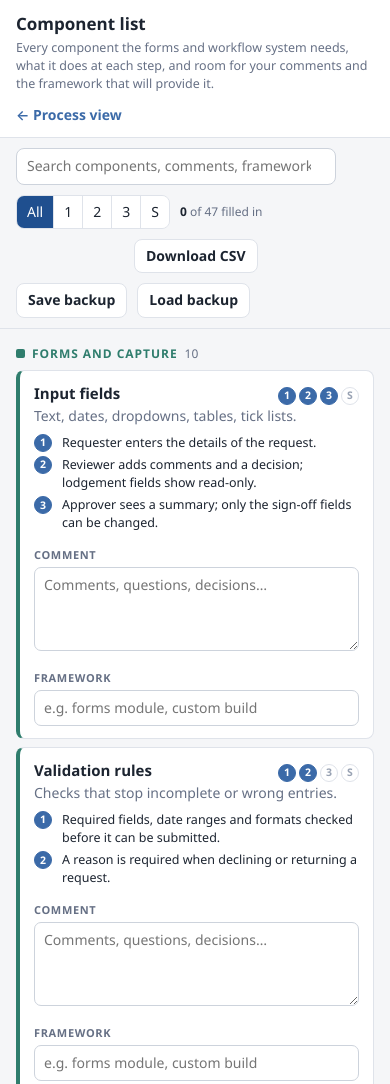
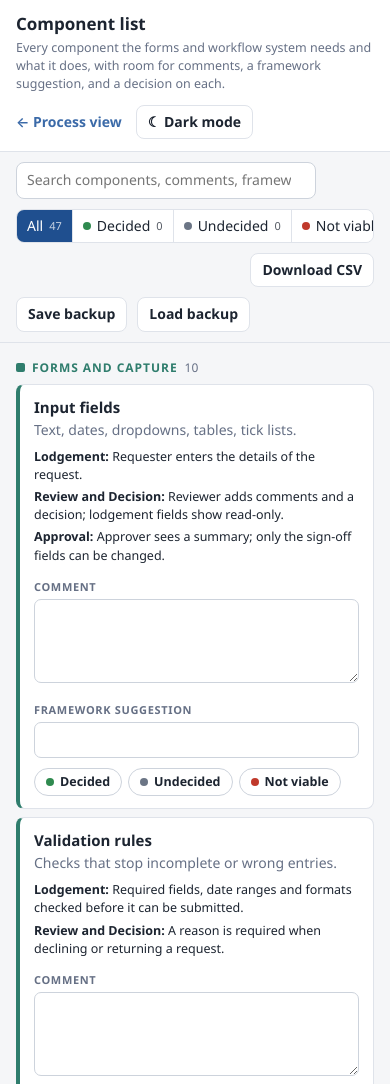
Before and after one commit to NovNoir/tascflow, a plain HTML site: page components.html in a window 390 px wide. Shown: the top 1084 px of the page. Drawn offline with Linux system fonts and the light colour scheme.

Commit message:
Component list: decisions colour the cards, Framework suggestion, no step bubbles; light/dark mode switch on both pages
Co-Authored-By: Claude Opus 5.5 <noreply@anthropic.com>

```diff
--- a/components.html
+++ b/components.html
@@ -4,24 +4,31 @@
 <meta charset="utf-8">
 <meta name="viewport" content="width=device-width, initial-scale=1">
 <title>Component list: workflow system concept</title>
+<script src="theme.js"></script>
 <style>
   :root {
     --ink: #1c2430; --muted: #667085; --line: #dfe3ea; --bg: #f5f6f8; --card: #fff; --field: #fff; --field-line: #cdd3dc;
-    --shape-line: #3b6aa8; --accent: #1f4f8f; --accent-soft: #e8f0fb; --on-accent: #fff; --here-ink: #1a3560;
-    --faint: #8a94a6; --chip-off: #98a2b3; --lane-line: #7b8799; --hl: #e39b00; --ok: #2f7d4f;
+    --shape-line: #3b6aa8; --accent: #1f4f8f; --on-accent: #fff; --hl: #e39b00; --ok: #2f7d4f;
+    --decided: #2f8a4f; --decided-bg: #e8f5ec; --decided-line: #9fd3b1;
+    --undecided: #6b7585; --undecided-bg: #eceef2; --undecided-line: #c3c9d3;
+    --notviable: #c0392b; --notviable-bg: #fbeceb; --notviable-line: #eeb1aa;
     --cat-capture: #2f7d6d; --cat-workflow: #3b6aa8; --cat-people: #4d7c0f; --cat-records: #9a5b13; --cat-connect: #0e7490;
     --cat-audit: #7a3e8f; --cat-users: #a3265a; --cat-admin: #4b5563;
   }
   @media (prefers-color-scheme: dark) { :root:not([data-theme="light"]) {
     --ink: #e6e9ef; --muted: #9aa4b5; --line: #2a313d; --bg: #10141a; --card: #181d25; --field: #10141a; --field-line: #353d4b;
-    --shape-line: #6b98d6; --accent: #3b6fbf; --accent-soft: #1c2a40; --on-accent: #fff; --here-ink: #cfe0fb;
-    --faint: #7d889b; --chip-off: #6b7587; --lane-line: #7b8799; --hl: #f0b232; --ok: #5fbf86;
+    --shape-line: #6b98d6; --accent: #3b6fbf; --on-accent: #fff; --hl: #f0b232; --ok: #5fbf86;
+    --decided: #4fb874; --decided-bg: #14271c; --decided-line: #2c6a42;
+    --undecided: #8d97a8; --undecided-bg: #20252e; --undecided-line: #3f4756;
+    --notviable: #ec6a5e; --notviable-bg: #2c1618; --notviable-line: #7a3530;
     --cat-capture: #4fb3a0; --cat-workflow: #6b98d6; --cat-people: #9ccc4a; --cat-records: #d08a3a; --cat-connect: #3ab0cf;
     --cat-audit: #b07cc2; --cat-users: #e07aa3; --cat-admin: #9aa4b5; color-scheme: dark } }
   :root[data-theme="dark"] {
     --ink: #e6e9ef; --muted: #9aa4b5; --line: #2a313d; --bg: #10141a; --card: #181d25; --field: #10141a; --field-line: #353d4b;
-    --shape-line: #6b98d6; --accent: #3b6fbf; --accent-soft: #1c2a40; --on-accent: #fff; --here-ink: #cfe0fb;
-    --faint: #7d889b; --chip-off: #6b7587; --lane-line: #7b8799; --hl: #f0b232; --ok: #5fbf86;
+    --shape-line: #6b98d6; --accent: #3b6fbf; --on-accent: #fff; --hl: #f0b232; --ok: #5fbf86;
+    --decided: #4fb874; --decided-bg: #14271c; --decided-line: #2c6a42;
+    --undecided: #8d97a8; --undecided-bg: #20252e; --undecided-line: #3f4756;
+    --notviable: #ec6a5e; --notviable-bg: #2c1618; --notviable-line: #7a3530;
     --cat-capture: #4fb3a0; --cat-workflow: #6b98d6; --cat-people: #9ccc4a; --cat-records: #d08a3a; --cat-connect: #3ab0cf;
     --cat-audit: #b07cc2; --cat-users: #e07aa3; --cat-admin: #9aa4b5; color-scheme: dark }
 
@@ -36,43 +43,59 @@
   header p { margin: 2px 0 0; color: var(--muted); font-size: 12.5px; max-width: 70em; }
   .back { font-weight: 600; text-decoration: none; white-space: nowrap; }
   .back:hover { text-decoration: underline; }
+  .headlinks { display: flex; align-items: center; gap: 14px; }
+  .themebtn { border: 1px solid var(--line); background: var(--card); color: var(--ink); border-radius: 8px; padding: 6px 11px; cursor: pointer; font-weight: 600; white-space: nowrap; }
+  .themebtn:hover { border-color: var(--muted); }
 
   .toolbar { position: sticky; top: 0; z-index: 5; background: var(--bg); border-bottom: 1px solid var(--line); padding: 10px max(16px, 2vw); }
   .tools { max-width: 1280px; margin: 0 auto; display: flex; gap: 10px; align-items: center; flex-wrap: wrap; }
-  .search { flex: 1 1 220px; max-width: 320px; padding: 7px 10px; border: 1px solid var(--field-line); border-radius: 8px; background: var(--field); }
+  .search { flex: 1 1 220px; max-width: 300px; padding: 7px 10px; border: 1px solid var(--field-line); border-radius: 8px; background: var(--field); }
   .seg { display: flex; border: 1px solid var(--line); border-radius: 8px; overflow: hidden; }
-  .seg button { border: 0; background: var(--card); padding: 6px 10px; cursor: pointer; }
+  .seg button { border: 0; background: var(--card); padding: 6px 10px; cursor: pointer; white-space: nowrap; display: flex; align-items: center; gap: 6px; }
   .seg button + button { border-left: 1px solid var(--line); }
   .seg button[aria-pressed="true"] { background: var(--accent); color: var(--on-accent); }
+  .seg .n { font-size: 11px; opacity: .75; font-variant-numeric: tabular-nums; }
+  .dot { width: 8px; height: 8px; border-radius: 50%; display: inline-block; }
   .spacer { flex: 1 1 auto; }
-  .progress { font-size: 12px; color: var(--muted); white-space: nowrap; }
-  .progress b { color: var(--ink); }
-  .status { font-size: 12px; color: var(--ok); min-width: 9em; }
+  .saved { font-size: 12px; color: var(--ok); min-width: 9em; }
   .btn { border: 1px solid var(--line); background: var(--card); border-radius: 8px; padding: 6px 11px; cursor: pointer; font-weight: 600; white-space: nowrap; }
   .btn:hover { border-color: var(--field-line); }
-  .btn.primary { background: var(--accent); border-color: var(--accent); color: var(--on-accent); }
   :focus-visible { outline: 2px solid var(--hl); outline-offset: 2px; }
 
   main { max-width: 1280px; margin: 0 auto; padding: 16px max(16px, 2vw) 60px; }
-  .colhead, .row { display: grid; grid-template-columns: minmax(0, 1.35fr) minmax(0, 1fr) minmax(0, .65fr); gap: 14px; }
+  .colhead, .row { display: grid; grid-template-columns: minmax(0, 1.35fr) minmax(0, 1fr) minmax(0, .75fr); gap: 14px; }
   .colhead { font-size: 11px; letter-spacing: .08em; text-transform: uppercase; color: var(--muted); font-weight: 700; padding: 0 14px 6px; }
   section.cat { margin-bottom: 22px; }
   section.cat h2 { font-size: 12px; letter-spacing: .08em; text-transform: uppercase; margin: 0 0 8px; display: flex; align-items: center; gap: 7px; }
   section.cat h2 i { width: 9px; height: 9px; border-radius: 2px; display: inline-block; }
   section.cat h2 small { font-weight: 400; letter-spacing: 0; text-transform: none; color: var(--muted); font-size: 12px; }
-  .row { background: var(--card); border: 1px solid var(--line); border-left: 4px solid var(--line); border-radius: 8px; padding: 12px 14px; margin-bottom: 8px; }
-  .row.filled { border-right: 3px solid var(--ok); }
-  .name { font-weight: 650; font-size: 15px; display: flex; justify-content: space-between; gap: 10px; align-items: baseline; }
+
+  /* A card's colour shows its status: Decided green, Undecided grey, Not viable red. */
+  .row { background: var(--card); border: 1px solid var(--line); border-left: 4px solid var(--line); border-radius: 8px; padding: 12px 14px; margin-bottom: 8px; transition: background .2s, border-color .2s; }
+  .row[data-status="decided"]   { background: var(--decided-bg);   border-color: var(--decided-line);   border-left-color: var(--decided); }
+  .row[data-status="undecided"] { background: var(--undecided-bg); border-color: var(--undecided-line); border-left-color: var(--undecided); }
+  .row[data-status="notviable"] { background: var(--notviable-bg); border-color: var(--notviable-line); border-left-color: var(--notviable); }
+  .name { font-weight: 650; font-size: 15px; }
   .what { color: var(--muted); margin-top: 1px; }
   .uses { list-style: none; margin: 8px 0 0; padding: 0; display: grid; gap: 4px; font-size: 12.5px; }
-  .uses li { display: grid; grid-template-columns: 22px 1fr; gap: 6px; align-items: start; }
-  .chips { display: flex; gap: 3px; flex-shrink: 0; }
-  .chip { font-size: 10.5px; font-weight: 700; width: 18px; height: 18px; border-radius: 50%; display: inline-grid; place-items: center; color: var(--chip-off); border: 1px solid var(--line); }
-  .chip.on { background: var(--shape-line); color: var(--on-accent); border-color: var(--shape-line); }
-  .chip.sys.on { background: var(--lane-line); border-color: var(--lane-line); }
+  .uses b { font-weight: 600; }
   label.f { display: none; font-size: 11px; font-weight: 700; color: var(--muted); text-transform: uppercase; letter-spacing: .06em; margin-bottom: 4px; }
   textarea, .fw { width: 100%; border: 1px solid var(--field-line); border-radius: 7px; background: var(--field); padding: 7px 9px; }
   textarea { min-height: 84px; resize: vertical; line-height: 1.4; }
+  .side { display: flex; flex-direction: column; gap: 10px; }
+
+  .choices { display: flex; flex-wrap: wrap; gap: 6px; }
+  .choice { border: 1px solid var(--field-line); background: var(--field); border-radius: 999px; padding: 4px 11px; cursor: pointer; font-size: 12.5px; font-weight: 600; display: inline-flex; align-items: center; gap: 6px; }
+  .choice:hover { border-color: var(--muted); }
+  .choice[data-value="decided"] .dot   { background: var(--decided); }
+  .choice[data-value="undecided"] .dot { background: var(--undecided); }
+  .choice[data-value="notviable"] .dot { background: var(--notviable); }
+  .choice[aria-pressed="true"] { color: #fff; }
+  .choice[aria-pressed="true"] .dot { background: #fff; }
+  .choice[data-value="decided"][aria-pressed="true"]   { background: var(--decided);   border-color: var(--decided); }
+  .choice[data-value="undecided"][aria-pressed="true"] { background: var(--undecided); border-color: var(--undecided); }
+  .choice[data-value="notviable"][aria-pressed="true"] { background: var(--notviable); border-color: var(--notviable); }
+
   .empty { color: var(--muted); padding: 30px 0; text-align: center; }
   footer { max-width: 1280px; margin: 0 auto; padding: 0 max(16px, 2vw) 40px; color: var(--muted); font-size: 12px; }
 
@@ -81,6 +104,7 @@
     .row { grid-template-columns: 1fr; }
     label.f { display: block; }
   }
+  @media (prefers-reduced-motion: reduce) { .row { transition: none; } }
   @media print {
     .toolbar, .back { display: none; }
     .row { break-inside: avoid; }
@@ -93,33 +117,32 @@
   <div class="head">
     <div>
       <h1>Component list</h1>
-      <p>Every component the forms and workflow system needs, what it does at each step, and room for your comments and the framework that will provide it.</p>
+      <p>Every component the forms and workflow system needs and what it does, with room for comments, a framework suggestion, and a decision on each.</p>
     </div>
-    <a class="back" href="index.html">← Process view</a>
+    <div class="headlinks"><a class="back" href="index.html">← Process view</a><button class="themebtn" id="themeBtn" type="button">Dark mode</button></div>
   </div>
 </header>
 
 <div class="toolbar">
   <div class="tools">
     <input class="search" id="search" type="search" placeholder="Search components, comments, frameworks" aria-label="Search">
-    <div class="seg" role="group" aria-label="Filter by step" id="stepFilter"></div>
-    <span class="progress" id="progress"></span>
+    <div class="seg" role="group" aria-label="Show by decision" id="statusFilter"></div>
     <span class="spacer"></span>
-    <span class="status" id="status" role="status"></span>
-    <button class="btn" id="csvBtn" title="Download a spreadsheet of every component with its comment and framework">Download CSV</button>
-    <button class="btn" id="saveBtn" title="Save your comments and frameworks to a file you can keep or send">Save backup</button>
-    <button class="btn" id="loadBtn" title="Load comments and frameworks from a backup file">Load backup</button>
+    <span class="saved" id="saved" role="status"></span>
+    <button class="btn" id="csvBtn" title="Download a spreadsheet of every component with its comment, framework suggestion and decision">Download CSV</button>
+    <button class="btn" id="saveBtn" title="Save your entries to a file you can keep or send">Save backup</button>
+    <button class="btn" id="loadBtn" title="Load entries from a backup file">Load backup</button>
     <input type="file" id="loadFile" accept=".json,application/json" hidden>
   </div>
 </div>
 
 <main>
-  <div class="colhead"><span>Component and what it does</span><span>Comment</span><span>Framework</span></div>
+  <div class="colhead"><span>Component and what it does</span><span>Comment</span><span>Framework suggestion and decision</span></div>
   <div id="list"></div>
 </main>
 <footer>
-  Comments and frameworks save automatically in this browser only. To share them or move to another computer, use
-  Save backup and Load backup, or Download CSV for a spreadsheet. The components themselves come from components-data.js.
+  Entries save automatically in this browser only. To share them or move to another computer, use Save backup and
+  Load backup, or Download CSV for a spreadsheet. The components themselves come from components-data.js.
 </footer>
 
 <datalist id="frameworks"></datalist>
@@ -128,35 +151,47 @@
 <script>
 "use strict";
 const STORE_KEY = "workflow-concept-notes-v1";
+const STATUSES = [
+  { id: "decided", label: "Decided" },
+  { id: "undecided", label: "Undecided" },
+  { id: "notviable", label: "Not viable" },
+];
 const $ = (id) => document.getElementById(id);
 const esc = (s) => String(s ?? "").replace(/[&<>"]/g, (c) => ({ "&": "&amp;", "<": "&lt;", ">": "&gt;", '"': "&quot;" }[c]));
 
-// Notes are keyed by component name: { "Input fields": { comment: "...", framework: "..." } }
+// Entries are keyed by component name: { "Input fields": { comment, framework, status } }
 let notes = {};
 try { notes = JSON.parse(localStorage.getItem(STORE_KEY) || "{}") || {}; } catch { notes = {}; }
-const note = (name) => notes[name] || { comment: "", framework: "" };
-const isFilled = (name) => !!(note(name).comment.trim() || note(name).framework.trim());
+const note = (name) => ({ comment: "", framework: "", status: "", ...(notes[name] || {}) });
+function setNote(name, patch) {
+  const n = { ...note(name), ...patch };
+  if (!n.comment && !n.framework && !n.status) delete notes[name]; else notes[name] = n;
+}
 
-let stepFilter = "all";
+let statusFilter = "all";
 let query = "";
 
 let saveTimer = null;
 function persist() {
   clearTimeout(saveTimer);
-  $("status").textContent = "Saving…";
+  $("saved").textContent = "Saving…";
   saveTimer = setTimeout(() => {
     try {
       localStorage.setItem(STORE_KEY, JSON.stringify(notes));
-      $("status").textContent = "Saved in this browser";
+      $("saved").textContent = "Saved in this browser";
     } catch {
-      $("status").textContent = "Can't save in this browser: use Save backup";
+      $("saved").textContent = "Can't save in this browser: use Save backup";
     }
   }, 300);
 }
 
-function updateProgress() {
-  const n = COMPONENTS.filter((c) => isFilled(c.name)).length;
-  $("progress").innerHTML = `<b>${n}</b> of ${COMPONENTS.length} filled in`;
+// Filter buttons double as the tally: All, Decided, Undecided, Not viable, Not set.
+function renderFilter() {
+  const count = (id) => COMPONENTS.filter((c) => note(c.name).status === id).length;
+  const opts = [{ id: "all", label: "All", n: COMPONENTS.length },
+    ...STATUSES.map((s) => ({ ...s, n: count(s.id) })), { id: "", label: "Not set", n: count("") }];
+  $("statusFilter").innerHTML = opts.map((o) => `<button data-filter="${o.id}" aria-pressed="${statusFilter === o.id}">
+    ${o.id && o.id !== "all" ? `<span class="dot" style="background:var(--${o.id})"></span>` : ""}${esc(o.label)} <span class="n">${o.n}</span></button>`).join("");
 }
 
 function updateFrameworkSuggestions() {
@@ -164,14 +199,10 @@ function updateFrameworkSuggestions() {
   $("frameworks").innerHTML = [...seen].sort().map((f) => `<option value="${esc(f)}">`).join("");
 }
 
-// Step filter buttons: All, 1, 2, 3, S
-$("stepFilter").innerHTML = `<button data-step="all" aria-pressed="true">All</button>` +
-  STEPS.map((s) => `<button data-step="${s.id}" aria-pressed="false" title="${esc(s.name)}">${esc(s.chip)}</button>`).join("");
-
 function matches(c) {
-  if (stepFilter !== "all" && !c.uses[stepFilter]) return false;
+  const n = note(c.name);
+  if (statusFilter !== "all" && n.status !== statusFilter) return false;
   if (!query) return true;
-  const n = note(c.name);
   const hay = [c.name, c.what, n.comment, n.framework, ...Object.values(c.uses)].join(" ").toLowerCase();
   return hay.includes(query);
 }
@@ -184,47 +215,57 @@ function render() {
       ${items.map((c) => {
         const id = COMPONENTS.indexOf(c);
         const n = note(c.name);
-        const chips = STEPS.map((s) => `<span class="chip${s.lane ? " sys" : ""}${c.uses[s.id] ? " on" : ""}" title="${esc(s.name)}">${esc(s.chip)}</span>`).join("");
-        const uses = STEPS.filter((s) => c.uses[s.id]).map((s) =>
-          `<li><span class="chip${s.lane ? " sys" : ""} on" title="${esc(s.name)}">${esc(s.chip)}</span><span>${esc(c.uses[s.id])}</span></li>`).join("");
-        return `<article class="row${isFilled(c.name) ? " filled" : ""}" style="border-left-color:${cat.color}" data-name="${esc(c.name)}">
+        const uses = STEPS.filter((s) => c.uses[s.id]).map((s) => `<li><b>${esc(s.name)}:</b> ${esc(c.uses[s.id])}</li>`).join("");
+        const choices = STATUSES.map((s) =>
+          `<button type="button" class="choice" data-value="${s.id}" aria-pressed="${n.status === s.id}"><span class="dot"></span>${esc(s.label)}</button>`).join("");
+        return `<article class="row" style="border-left-color:${cat.color}" data-status="${n.status}" data-name="${esc(c.name)}">
           <div>
-            <div class="name"><span>${esc(c.name)}</span><span class="chips">${chips}</span></div>
+            <div class="name">${esc(c.name)}</div>
             <div class="what">${esc(c.what)}</div>
             <ul class="uses">${uses}</ul>
           </div>
           <div>
             <label class="f" for="comment-${id}">Comment</label>
-            <textarea id="comment-${id}" data-field="comment" placeholder="Comments, questions, decisions…">${esc(n.comment)}</textarea>
+            <textarea id="comment-${id}" data-field="comment">${esc(n.comment)}</textarea>
           </div>
-          <div>
-            <label class="f" for="framework-${id}">Framework</label>
-            <input class="fw" id="framework-${id}" data-field="framework" list="frameworks" value="${esc(n.framework)}" placeholder="e.g. forms module, custom build">
+          <div class="side">
+            <div>
+              <label class="f" for="framework-${id}">Framework suggestion</label>
+              <input class="fw" id="framework-${id}" data-field="framework" list="frameworks" value="${esc(n.framework)}" aria-label="Framework suggestion for ${esc(c.name)}">
+            </div>
+            <div class="choices" role="group" aria-label="Decision for ${esc(c.name)}">${choices}</div>
           </div>
         </article>`;
       }).join("")}</section>`;
   }).join("");
-  $("list").innerHTML = html || `<p class="empty">No components match. Clear the search or pick another step.</p>`;
+  $("list").innerHTML = html || `<p class="empty">No components match. Clear the search or choose All.</p>`;
 }
 
-// Typing in a comment or framework box saves it.
+// Typing in a box saves it.
 $("list").addEventListener("input", (e) => {
   const field = e.target.dataset.field; if (!field) return;
-  const row = e.target.closest(".row"); const name = row.dataset.name;
-  notes[name] = { ...note(name), [field]: e.target.value };
-  if (!notes[name].comment && !notes[name].framework) delete notes[name];
-  row.classList.toggle("filled", isFilled(name));
-  updateProgress();
+  setNote(e.target.closest(".row").dataset.name, { [field]: e.target.value });
   persist();
 });
 $("list").addEventListener("change", (e) => { if (e.target.dataset.field === "framework") updateFrameworkSuggestions(); });
 
+// Clicking a decision colours the card; clicking the chosen one again clears it.
+$("list").addEventListener("click", (e) => {
+  const b = e.target.closest(".choice"); if (!b) return;
+  const row = b.closest(".row"); const name = row.dataset.name;
+  const value = note(name).status === b.dataset.value ? "" : b.dataset.value;
+  setNote(name, { status: value });
+  row.dataset.status = value;
+  row.querySelectorAll(".choice").forEach((x) => x.setAttribute("aria-pressed", x.dataset.value === value));
+  renderFilter();
+  persist();
+});
+
 $("search").addEventListener("input", (e) => { query = e.target.value.trim().toLowerCase(); render(); });
-$("stepFilter").addEventListener("click", (e) => {
+$("statusFilter").addEventListener("click", (e) => {
   const b = e.target.closest("button"); if (!b) return;
-  stepFilter = b.dataset.step;
-  $("stepFilter").querySelectorAll("button").forEach((x) => x.setAttribute("aria-pressed", x === b));
-  render();
+  statusFilter = b.dataset.filter;
+  renderFilter(); render();
 });
 
 // ---------- files ----------
@@ -235,20 +276,22 @@ function download(name, text, type) {
   setTimeout(() => URL.revokeObjectURL(url), 1000);
 }
 const today = () => new Date().toISOString().slice(0, 10);
+const statusLabel = (id) => STATUSES.find((s) => s.id === id)?.label || "";
 
 $("csvBtn").addEventListener("click", () => {
   const cell = (v) => `"${String(v ?? "").replace(/"/g, '""')}"`;
-  const header = ["Group", "Component", "What it does", ...STEPS.map((s) => s.name), "Comment", "Framework"];
-  const rows = COMPONENTS.map((c) => [
-    CATEGORIES.find((k) => k.id === c.cat)?.name, c.name, c.what,
-    ...STEPS.map((s) => c.uses[s.id] || ""), note(c.name).comment, note(c.name).framework,
-  ]);
+  const header = ["Group", "Component", "What it does", ...STEPS.map((s) => s.name), "Comment", "Framework suggestion", "Decision"];
+  const rows = COMPONENTS.map((c) => {
+    const n = note(c.name);
+    return [CATEGORIES.find((k) => k.id === c.cat)?.name, c.name, c.what, ...STEPS.map((s) => c.uses[s.id] || ""),
+      n.comment, n.framework, statusLabel(n.status)];
+  });
   const csv = "﻿" + [header, ...rows].map((r) => r.map(cell).join(",")).join("\r\n");
   download(`${today()}_workflow_components.csv`, csv, "text/csv;charset=utf-8");
 });
 
 $("saveBtn").addEventListener("click", () => {
-  download(`${today()}_workflow_component_notes.json`, JSON.stringify({ kind: "workflow-concept-notes", version: 1, saved: new Date().toISOString(), notes }, null, 2), "application/json");
+  download(`${today()}_workflow_component_notes.json`, JSON.stringify({ kind: "workflow-concept-notes", version: 2, saved: new Date().toISOString(), notes }, null, 2), "application/json");
 });
 
 $("loadBtn").addEventListener("click", () => $("loadFile").click());
@@ -261,18 +304,19 @@ $("loadFile").addEventListener("change", async (e) => {
     let count = 0;
     for (const [name, n] of Object.entries(data.notes)) {
       if (!COMPONENTS.some((c) => c.name === name)) continue;   // skip components that no longer exist
-      notes[name] = { comment: String(n.comment || ""), framework: String(n.framework || "") };
+      const status = STATUSES.some((s) => s.id === n.status) ? n.status : "";
+      setNote(name, { comment: String(n.comment || ""), framework: String(n.framework || ""), status });
       count++;
     }
-    render(); updateProgress(); updateFrameworkSuggestions(); persist();
-    $("status").textContent = `Loaded ${count} from ${file.name}`;
+    renderFilter(); render(); updateFrameworkSuggestions(); persist();
+    $("saved").textContent = `Loaded ${count} from ${file.name}`;
   } catch (err) {
-    $("status").textContent = `Couldn't load that file: ${err.message}`;
+    $("saved").textContent = `Couldn't load that file: ${err.message}`;
   }
 });
 
+renderFilter();
 render();
-updateProgress();
 updateFrameworkSuggestions();
 </script>
 </body>
--- /dev/null
+++ b/theme.js
@@ -0,0 +1,29 @@
+// Light / dark mode, shared by both pages. Loaded in <head> so the saved choice applies before the page paints.
+// With no saved choice the page follows the computer's setting.
+(() => {
+  const KEY = "workflow-concept-theme";
+  const root = document.documentElement;
+  try { const t = localStorage.getItem(KEY); if (t === "light" || t === "dark") root.dataset.theme = t; } catch {}
+
+  const current = () => root.dataset.theme || (matchMedia("(prefers-color-scheme: dark)").matches ? "dark" : "light");
+
+  function label(btn) {
+    const dark = current() === "dark";
+    btn.textContent = dark ? "☀ Light mode" : "☾ Dark mode";
+    btn.setAttribute("aria-label", dark ? "Switch to light mode" : "Switch to dark mode");
+  }
+
+  document.addEventListener("DOMContentLoaded", () => {
+    const btn = document.getElementById("themeBtn");
+    if (!btn) return;
+    label(btn);
+    btn.addEventListener("click", () => {
+      const next = current() === "dark" ? "light" : "dark";
+      root.dataset.theme = next;
+      try { localStorage.setItem(KEY, next); } catch {}
+      label(btn);
+    });
+    // Keep the label right if the computer's setting changes while no choice is saved.
+    matchMedia("(prefers-color-scheme: dark)").addEventListener("change", () => label(btn));
+  });
+})();
```
Also changed, not shown: index.html (+4 -0 lines).
